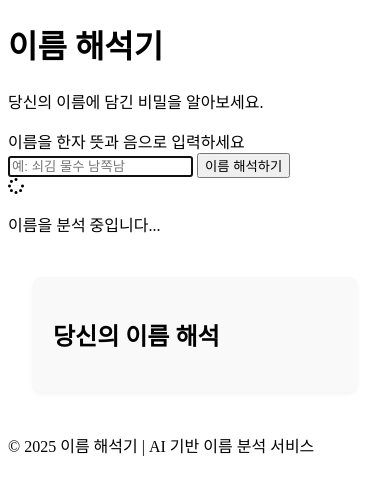
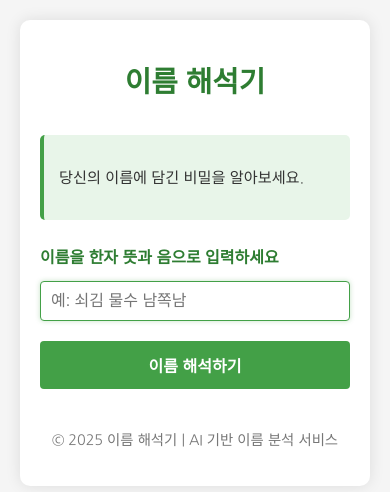
Before and after one commit to tnbk11/name_analyzer, a website: page public/index.html in a window 390 px wide. Drawn offline with Linux system fonts and the light colour scheme.

Commit message:
Add files via upload

```diff
--- a/public/css/style.css
+++ b/public/css/style.css
@@ -1,4 +1,160 @@
-/* 기존 CSS 유지하면서 추가된 스타일 */
+body {
+    font-family: 'Nanum Gothic', sans-serif;
+    background-color: #f5f5f5;
+    color: #333;
+    line-height: 1.6;
+    margin: 0;
+    padding: 20px;
+}
+
+.container {
+    max-width: 800px;
+    margin: 0 auto;
+    background-color: white;
+    padding: 30px;
+    border-radius: 10px;
+    box-shadow: 0 0 15px rgba(0, 0, 0, 0.1);
+}
+
+h1 {
+    color: #2e7d32; /* 진한 녹색 */
+    text-align: center;
+    margin-bottom: 30px;
+    font-size: 2.2em;
+}
+
+.intro {
+    background-color: #e8f5e9; /* 연한 녹색 배경 */
+    padding: 15px;
+    border-radius: 5px;
+    margin-bottom: 25px;
+    font-size: 0.95em;
+    border-left: 4px solid #43a047; /* 중간 녹색 */
+}
+
+label {
+    display: block;
+    margin-bottom: 10px;
+    font-weight: bold;
+    color: #2e7d32; /* 진한 녹색 */
+}
+
+input[type="text"] {
+    width: 100%;
+    padding: 12px;
+    margin-bottom: 20px;
+    border: 1px solid #a5d6a7; /* 연한 녹색 테두리 */
+    border-radius: 4px;
+    box-sizing: border-box;
+    font-size: 1em;
+}
+
+input[type="text"]:focus {
+    border-color: #43a047; /* 중간 녹색 */
+    outline: none;
+    box-shadow: 0 0 5px rgba(67, 160, 71, 0.3);
+}
+
+button {
+    background-color: #43a047; /* 중간 녹색 */
+    color: white;
+    border: none;
+    padding: 12px 20px;
+    border-radius: 4px;
+    cursor: pointer;
+    font-size: 1em;
+    font-weight: bold;
+    transition: background-color 0.3s;
+}
+
+button:hover {
+    background-color: #2e7d32; /* 더 진한 녹색 */
+}
+
+button:disabled {
+    background-color: #c8e6c9; /* 아주 연한 녹색 */
+    cursor: not-allowed;
+}
+
+.loading {
+    text-align: center;
+    margin: 20px 0;
+    display: none;
+}
+
+.loading i {
+    color: #43a047; /* 중간 녹색 */
+    font-size: 2em;
+    animation: spin 2s linear infinite;
+}
+
+@keyframes spin {
+    0% { transform: rotate(0deg); }
+    100% { transform: rotate(360deg); }
+}
+
+.result {
+    margin-top: 30px;
+    padding: 20px;
+    background-color: #e8f5e9; /* 연한 녹색 배경 */
+    border-radius: 5px;
+    display: none;
+    border-left: 4px solid #43a047; /* 중간 녹색 */
+}
+
+.character-analysis {
+    margin-bottom: 20px;
+    padding-bottom: 15px;
+    border-bottom: 1px solid #c8e6c9; /* 아주 연한 녹색 */
+}
+
+.character-analysis h3 {
+    color: #2e7d32; /* 진한 녹색 */
+    margin-bottom: 10px;
+}
+
+.full-name-analysis {
+    line-height: 1.8;
+}
+
+.full-name-analysis h2 {
+    color: #2e7d32; /* 진한 녹색 */
+    text-align: center;
+    margin-bottom: 15px;
+}
+
+.error {
+    color: #d9534f;
+    margin-top: 10px;
+    font-weight: bold;
+    text-align: center;
+}
+
+footer {
+    text-align: center;
+    margin-top: 40px;
+    color: #777;
+    font-size: 0.9em;
+}
+
+/* 반응형 디자인 */
+@media (max-width: 768px) {
+    .container {
+        padding: 20px;
+    }
+
+    h1 {
+        font-size: 1.8em;
+    }
+
+    input[type="text"] {
+        padding: 10px;
+    }
+
+    button {
+        width: 100%;
+    }
+}
 
 /* 결과 스타일 개선 */
 .full-name-analysis p {
@@ -19,7 +175,7 @@
 
 /* 항목 제목 스타일 */
 .full-name-analysis strong {
-    color: #4a90e2;
+    color: #2e7d32; /* 진한 녹색 */
     display: block;
     margin-top: 20px;
     margin-bottom: 10px;
@@ -33,7 +189,7 @@
 
 /* 전체 이름 해석 섹션 스타일 */
 .full-name-analysis {
-    background-color: #f9f9f9;
+    background-color: #f1f8e9; /* 더 옅은 녹색 배경 */
     padding: 20px;
     border-radius: 8px;
     box-shadow: 0 2px 5px rgba(0,0,0,0.05);
@@ -42,5 +198,5 @@
 /* 이름 강조 스타일 */
 .name-highlight {
     font-weight: bold;
-    color: #4a90e2;
+    color: #2e7d32; /* 진한 녹색 */
 }
```
